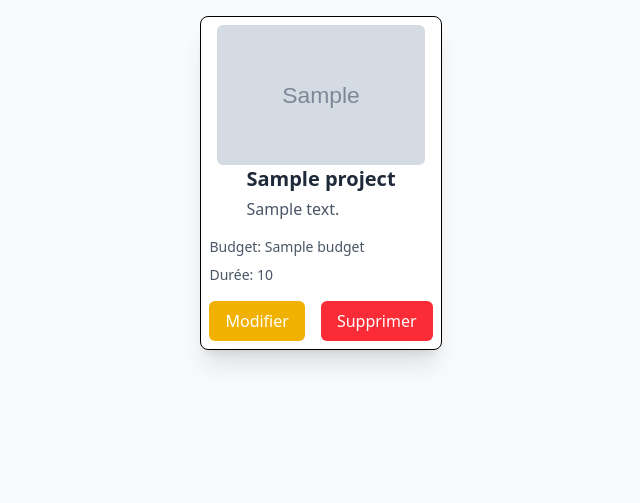
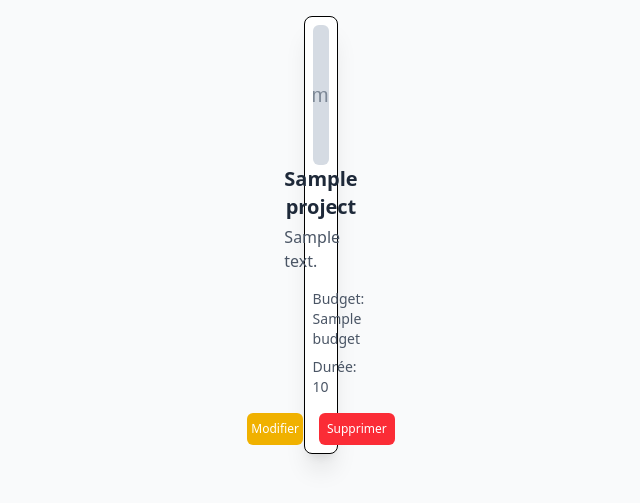
Before and after one commit to Abdelhakim-Baalla/LkhadmaConnect-PostgreSQL-PHP-Platform, a PHP site: template app/views/component/projectInfo.php in a window 1280 px wide. Shown: the top 503 px of the page, without its empty margins (319-959 px from the left). Run offline with PHP 8.4, Linux system fonts and the light colour scheme; the template is opened without the code that fills it: most values are stand-ins (such as "Sample title", 1, 10 or a date in 2020); grey boxes marked "Sample" are stand-in pictures.

Commit message:
J'ai Ajouter Un nouvelle font au site Avec Quelque modification au niveaux design

```diff
--- a/app/views/component/projectInfo.php
+++ b/app/views/component/projectInfo.php
@@ -9,12 +9,12 @@
 </head>
 <body class="bg-gray-50 p-4 flex content-center">
 
-    <div class="flex gap-3 mx-auto">
+    <div class="flex flex-wrap gap-3 mx-auto justify-center">
         <?php foreach ($project as $tyys) { ?>
 
-        <div class="bg-white p-2 border border-solid border-black rounded-lg shadow-xl mb-3 transition-transform hover:scale-105">
+        <div class="bg-white p-2 lg:w-[17%] md:w-[40%] sm:w-[60%]  border border-solid border-black rounded-lg shadow-xl mb-3 transition-transform hover:scale-105">
             <div class="flex flex-col justify-center items-center ">
-                <img src="<?php echo $tyys->getPhoto(); ?>" alt="photo of <?php echo $tyys->getTitre(); ?> project" class="w-52 h-35 object-cover rounded-md">
+                <img src="<?php echo $tyys->getPhoto(); ?>" alt="photo of <?php echo $tyys->getTitre(); ?> project" class="w-[100%] h-35 object-cover rounded-md">
                 <div>
                     <h3 class="text-xl text-center font-semibold text-gray-800"><?php echo $tyys->getTitre(); ?></h3>
                     <p class="text-gray-600 mt-1"><?php echo $tyys->getDescription(); ?></p>
@@ -26,10 +26,10 @@
                 <p class="text-sm">Durée: <?php echo $tyys->getDuration(); ?></p>
             </div>
 
-            <div class="flex justify-end space-x-4 mt-4">
-                <button class="bg-yellow-500 text-white px-4 py-2 rounded-md transition-colors hover:bg-yellow-600 focus:outline-none">Modifier</button>
+            <div class="flex justify-center space-x-4 mt-4">
+                <button class="bg-yellow-500 text-white px-1 py-1 text-xs rounded-md transition-colors hover:bg-yellow-600 focus:outline-none">Modifier</button>
                 <form action="/Project/deleteprojects" method="post">
-                    <button type="submit" name="supprimmer" value="<?php echo $tyys->getId(); ?>" class="bg-red-500 text-white px-4 py-2 rounded-md transition-colors hover:bg-red-600 focus:outline-none">Supprimer</button>
+                    <button type="submit" name="supprimmer" value="<?php echo $tyys->getId(); ?>" class="bg-red-500 text-white px-2 py-2 text-xs rounded-md transition-colors hover:bg-red-600 focus:outline-none">Supprimer</button>
                 </form>
             </div>
         </div>
```
Also changed, not shown: app/views/pages/ClientDashboard.php (+14 -21 lines).
